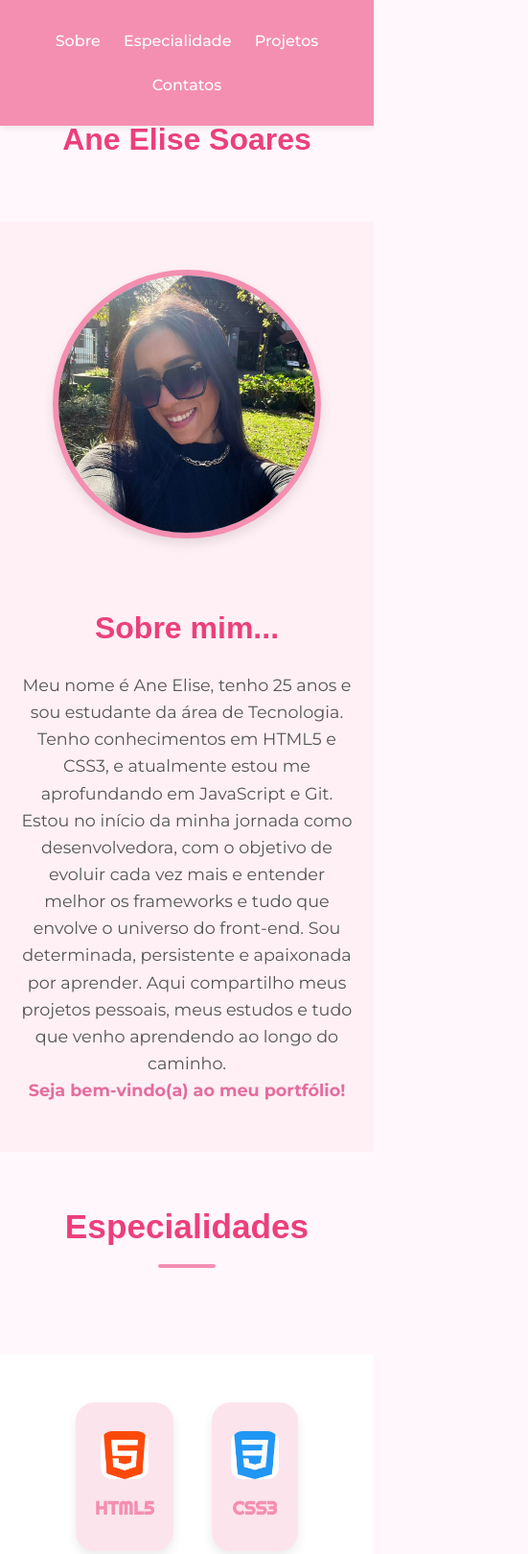
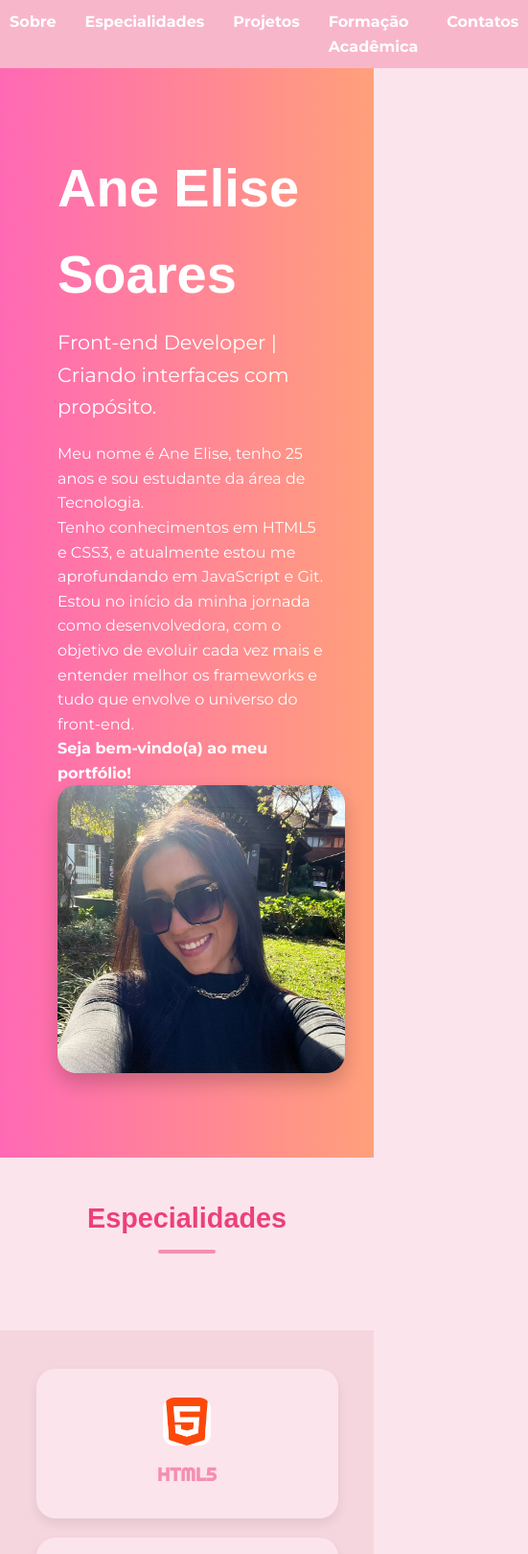
Before and after one commit to aneelise/portfolio, a plain HTML site: page index.html in a window 390 px wide. Shown: the top 1619 px of the page at 96% size, 551 px wide, since content can reach past the window. Drawn offline with nearby package versions, Linux system fonts and the light colour scheme; a web font is replaced by a local one.

Commit message:
layout novo

```diff
--- a/index.html
+++ b/index.html
@@ -9,30 +9,32 @@
 
 </head>
 <body>
-    <header>
-        <div class="titulo-header">
-        <h1> Ane Elise Soares </h1>
-        </div>
-
-        </header>
+    <body>
+        <header class="navbar">
             <nav>
                 <a href="#sobre">Sobre</a>
-            <a href="#especialidade">Especialidade</a>
+                <a href="#especialidade">Especialidades</a>
                 <a href="#projetos">Projetos</a>
+                <a href="#formacao">Formaçāo Acadêmica</a>
                 <a href="#contato">Contatos</a>
             </nav>
         </header>
+
         <main>
-
-    <section class="sobre-container" id="sobre">
-        <div class="img-apresentacao"><img src="imagens/fotoportfolio.jpeg" class="img-sobre" alt="Foto da Ane Elise, dona do portfólio."></div>
-        <div class="texto-apresentacao">
-            <h2>Sobre mim...</h2>
-            <p>Meu nome é Ane Elise, tenho 25 anos e sou estudante da área de Tecnologia. Tenho conhecimentos em HTML5 e CSS3, e atualmente estou me aprofundando em JavaScript e Git.
-                Estou no início da minha jornada como desenvolvedora, com o objetivo de evoluir cada vez mais e entender melhor os frameworks e tudo que envolve o universo do front-end. Sou determinada, persistente e apaixonada por aprender.
-                Aqui compartilho meus projetos pessoais, meus estudos e tudo que venho aprendendo ao longo do caminho. <br><span class="texto-apresentacao-destaque"><b>Seja bem-vindo(a) ao meu portfólio!</span></b></p>
+        <section class="hero" id="sobre">
+            <div class="hero-texto">
+                <h1>Ane Elise Soares</h1>
+                <p class="subtitulo">Front-end Developer | Criando interfaces com propósito.</p>
+                <p class="descricao">
+                    Meu nome é Ane Elise, tenho 25 anos e sou estudante da área de Tecnologia. <br>Tenho conhecimentos em HTML5 e CSS3, e atualmente estou me aprofundando em JavaScript e Git.
+                    Estou no início da minha jornada como desenvolvedora, com o objetivo de evoluir cada vez mais e entender melhor os frameworks e tudo que envolve o universo do front-end.
+                    <span class="texto-apresentacao-destaque"><b><br>Seja bem-vindo(a) ao meu portfólio!</b></span>
+                </p>
             </div>
 
+            <div class="hero-img">
+                <img src="imagens/fotoportfolio.jpeg" alt="Foto da Ane Elise">
+            </div>
         </section>
 
     <section class="especialidades" id="especialidade">
@@ -41,11 +43,13 @@
         </div>
     </section>
 
+
         <section class="especialidade-container">
             <div class="html-caixa">
                 <div class="especialidade-caixa">
                     <img src="imagens/html-icon.png" alt="Imagem da logo HTML" class="icon-img">
                     <div class="especialidade-texto">
+
                         <h3>HTML5</h3>
                     </div>
                 </div>
@@ -78,7 +82,9 @@
 
         <div class="titulo-caixa" id="projetos">
             <h1>PROJETOS</h1>
+            <p>Em construçāo...</p>
         </div>
+
 
         <section class="projeto-container">
             <div class="projeto-caixa">
@@ -92,13 +98,25 @@
             </div>
           </section>
 
+
+          <div class="titulo-caixa">
+            <h1>Formaçāo Acadêmica</h1>
+          </div>
+
+         <section class="formacao" id="formacao">
+            <div class="conteudo-formacao">
+                <p>Analise e Desenvolvimento de Sistemas - Universidade Positivo </p>
+            </div>
+        </section>
+
+
         <div class="titulo-caixa">
             <h1>CONTATOS</h1>
         </div>
 
         <section class="contato-container" id="contato">
         <div class="imagem-contato">
-            <img src="#" alt="">
+            <img src="imagens/flower-orange-3-svgrepo-com.svg" alt="">
         </div>
 
         <div class="texto-e-icons-contato">
@@ -110,7 +128,7 @@
                 <a href="https://github.com/aneelise" target="_blank"><i class='bx bxl-github'></i></a>
                 <a href="https://www.linkedin.com/in/ane-elise-s-a21806210/" target="_blank"><i class='bx bxl-linkedin'></i></a>
                 <a href="mailto:aneelise117@gmail.com"><i class='bx bxl-gmail'></i></a>
-                <a href="https://wa.me/43998231510" target="_blank"><i class='bx bxl-whatsapp'></i></a>
+                <a href="https://wa.me/5543998231510" target="_blank"><i class='bx bxl-whatsapp'></i></a>
             </div>
 
         </div>
--- a/style.css
+++ b/style.css
@@ -15,9 +15,11 @@
 
   body {
     font-family: "Montserrat", sans-serif;
-    background: #fff7fc;
+    background: var(--rosa-claro);
     color: #444;
     line-height: 1.6;
+
+
   }
 
   /* ===== VARIÁVEIS DE COR ===== */
@@ -29,100 +31,81 @@
     --cinza: #999;
   }
 
-  /* ===== HEADER COM TÍTULO ===== */
-  header {
-    text-align: center;
-    margin-top: 120px;
-    margin-bottom: 60px;
-  }
+  /* Navbar href do sobre */
+.navbar {
+  background-color: #f48fb18b;
+  padding: 10px 40px;
+  position: sticky;
+  top: 0;
+  z-index: 1000;
+}
 
-  header h1 {
-    font-size: 3rem;
-    font-weight: 700;
-    color: var(--rosa-escuro);
-    font-family: "Poetsen One", sans-serif;
-  }
+nav {
+  display: flex;
+  justify-content: center;
+  gap: 30px;
+}
 
-  .titulo-header {
-    font-size: 1.5rem;
-    font-weight: 400;
-    color: var(--rosa-principal);
-  }
+nav a {
+  text-decoration: none;
+  font-weight: bold;
+  color: #fff;
+  font-size: 1rem;
+  transition: color 0.3s ease;
+}
 
-  /* ===== NAV FIXO ===== */
-  nav {
-    position: fixed;
-    top: 0;
-    left: 0;
-    width: 100%;
-    background: var(--rosa-principal);
-    padding: 20px 0;
-    text-align: center;
-    z-index: 1000;
-    box-shadow: 0 4px 6px rgba(0, 0, 0, 0.05);
-  }
+nav a:hover {
+  color: #ffddf4;
+}
 
-  nav a {
-    color: var(--branco);
-    text-decoration: none;
-    margin: 0 20px;
-    font-weight: 500;
-    font-size: 1rem;
-    transition: color 0.3s;
-  }
+/* Hero Section */
+.hero {
+  display: flex;
+  justify-content: space-between;
+  align-items: center;
+  padding: 80px 60px;
+  background: linear-gradient(90deg, #ff69b4, #ffa07a);
+  color: white;
+  flex-wrap: wrap;
+  gap: 40px;
+}
 
-  nav a:hover {
-    color: var(--rosa-claro);
-  }
+.hero-texto {
+  flex: 1;
+  min-width: 280px;
+}
+
+.hero-texto h1 {
+  font-size: 3.5rem;
+  margin-bottom: 10px;
+  font-family: "Poetsen One", sans-serif;
+}
+
+.subtitulo {
+  font-size: 1.3rem;
+  margin-bottom: 20px;`
+  font-weight: 300;
+}
+
+.descricao {
+  font-size: 1rem;
+  line-height: 1.6;
+}
+
+.hero-img img {
+  width: 300px;
+  height: 300px;
+  object-fit: cover;
+  border-radius: 20px;
+  box-shadow: 0 10px 20px rgba(0,0,0,0.2);
+}
+
 
   /* ===== GERAL DAS SEÇÕES ===== */
   section {
     width: 100%;
-    padding: 80px 60px;
-  }
+    padding: 80px 0;
 
-  /* ===== SOBRE ===== */
-  .sobre-container {
-    display: flex;
-    flex-wrap: wrap;
-    justify-content: space-around;
-    align-items: center;
-    background-color: #fff0f5;
-    gap: 60px;
-
-  }
-
-  .sobre-container h2 {
-    font-family: "Poetsen One", sans-serif;
-  }
-
-  .img-apresentacao img {
-    width: 280px;
-    height: 280px;
-    border-radius: 50%;
-    object-fit: cover;
-    border: 6px solid var(--rosa-principal);
-    box-shadow: 0 6px 12px rgba(0, 0, 0, 0.1);
-  }
-
-
-  .texto-apresentacao {
-    max-width: 600px;
-  }
-
-  .texto-apresentacao h2 {
-    font-size: 2rem;
-    color: var(--rosa-escuro);
-    margin-bottom: 20px;
-  }
-
-  .texto-apresentacao p {
-    font-size: 1.1rem;
-    color: #555;
-  }
-
-  .texto-apresentacao-destaque {
-    color: #e56d9f
   }
 
   /* ===== TÍTULOS DE SESSÃO ===== */
@@ -135,8 +118,39 @@
     font-family: "Poetsen One", sans-serif;
   }
 
-  .titulo-caixa h1::after {
-    content: '';
+  .titulo-caixa p {
+    font-size: 1.3rem;
+    text-align: center;
+    color: var(--rosa-escuro);
+    margin-bottom: 40px;
+    position: relative;
+    font-family: "Poetsen One", sans-serif;
+  }
+
+
+  .formacao {
+    display: flex;
+    flex-wrap: wrap;
+    gap: 20px;
+    align-items: flex-start;
+    justify-content: center;
+    background: #f5d6dde7;
+    padding: 60px;
+    border-radius: 20px;
+    box-shadow: 0 2px 10px rgba(0, 0, 0, 0.07);
+    text-align: left; /* <<< Alinha os textos à esquerda */
+  }
+
+  .formacao .formacao-conteudo p {
+    font-size: 1.2rem;
+    color: var(--rosa-escuro);
+    font-weight: 600;
+    margin-top: 20px;
+  }
+
+
+  .titulo-caixa h1::after { /* o ::after cria uma linha vermelha abaixo do botão, mesmo sem ter isso no HTML.*/
+    content: ''; /*Sem essa linha, o pseudo-elemento não aparece. Mesmo que o conteúdo seja vazio, o CSS exige que você defina o content para ativar o pseudo-elemento.*/
     display: block;
     width: 60px;
     height: 4px;
@@ -146,12 +160,13 @@
   }
 
   /* ===== ESPECIALIDADES ===== */
+
   .especialidade-container {
     display: flex;
     flex-wrap: wrap;
     gap: 40px;
     justify-content: center;
-    background: #ffffff;
+    background: #f5d6dde7;
   }
 
 
@@ -193,9 +208,8 @@
     justify-content: center;
     flex-wrap: wrap;
     gap: 40px;
-    background: #fdf2f7;
+    background: #f5d6dde7;
     border-radius: 20px;
-    padding: 40px;
   }
 
   .projeto-caixa {
@@ -220,12 +234,6 @@
     height: 220px;
     border-radius: 12px;
     border: 1px solid #ccc;
-  }
-
-  .projeto-container {
-    display: flex;
-    justify-content: center;
-    padding: 40px 20px;
   }
 
   .projeto-caixa {
@@ -261,6 +269,7 @@
     opacity: 0;
     transition: opacity 0.4s ease;
     text-align: center;
+
   }
 
   .projeto-overlay h3 {
@@ -281,14 +290,18 @@
 
   .projeto-overlay a:hover {
     background-color: #e56d9f;
+
   }
 
   .projeto-img-wrapper:hover .projeto-img {
+    position: relative;
     filter: blur(0px);
   }
 
   .projeto-img-wrapper:hover .projeto-overlay {
     opacity: 1;
+    border: 2px solid var(--rosa-principal);
+    box-shadow: 0 0 15px rgba(244, 143, 177, 0.4);
   }
 
 
@@ -299,19 +312,17 @@
     gap: 20px;
     align-items: flex-start;
     justify-content: center;
-    background: #fff;
+    background: #f5d6dde7;
     padding: 60px;
     border-radius: 20px;
     box-shadow: 0 2px 10px rgba(0, 0, 0, 0.07);
     text-align: left; /* <<< Alinha os textos à esquerda */
+
   }
-
 
   .imagem-contato img {
     width: 150px;
-    border-radius: 50%;
-    border: 4px solid var(--rosa-principal);
-    background: #eee;
+    background: none;
   }
 
   .texto-e-icons-contato {
@@ -325,9 +336,10 @@
   }
 
   .texto-e-icons-contato p {
-    color: #666;
+    color: #444;
     margin-bottom: 12px;
     font-size: 1rem;
+
   }
 
   .icons-contato i {
@@ -345,46 +357,113 @@
 
 
 
-  /* ===== RESPONSIVO ===== */
+/*===== RODAPE ===== */
+.rodape {
+  bottom: 0;
+  left: 0;
+  width: 100%;
+  padding: 12px 0;
+  text-align: center;
+  font-size: 15px;
+  background-color: transparent;
+  color: #333;
+  z-index: 10;
+}
+
+  /* ===== RESPONSIVO MOBILE ===== */
   @media (max-width: 768px) {
-    nav a {
+
+    .navbar {
       display: inline-block;
-      margin: 10px;
+      margin: 0;
+      padding: 10px;
+      font-size: 1rem;
+    }
+
+    .hero {
+      display: inline-block;
+      margin: 0;
+      font-size: 1rem;
+    }
+
+    header {
+      margin-top: 100px;
+      margin-bottom: 40px;
     }
 
     header h1 {
       font-size: 2rem;
     }
 
-    .sobre-container,
-    .contato-container {
+    section {
+      padding: 40px 20px;
+    }
+
+    .sobre-container {
       flex-direction: column;
+      gap: 30px;
       text-align: center;
     }
 
+    .img-apresentacao img {
+      width: 180px;
+      height: 180px;
+    }
+
+    .texto-apresentacao h2 {
+      font-size: 1.5rem;
+    }
+
+    .texto-apresentacao p {
+      font-size: 1rem;
+    }
+
+    .especialidade-container {
+      flex-direction: column;
+      gap: 20px;
+    }
+
     .especialidade-caixa {
+      width: 90%;
+      margin: 0 auto;
+    }
+
+    .projeto-container {
+      flex-direction: column;
+      gap: 30px;
+      padding: 20px;
+    }
+
+    .projeto-caixa {
       width: 100%;
-      max-width: 280px;
     }
 
     iframe {
-      width: 100%;
+      max-width: 100%;
+      height: 200px;
     }
 
-    section {
-      padding: 50px 20px;
+    .contato-container {
+      flex-direction: column;
+      padding: 40px 20px;
+      text-align: center;
+    }
+
+    .imagem-contato img {
+      width: 120px;
+      margin-bottom: 20px;
+    }
+
+    .texto-e-icons-contato {
+      max-width: 100%;
+    }
+
+    .icons-contato i {
+      font-size: 40px;
+      margin: 10px;
+    }
+
+    .titulo-caixa h1 {
+      font-size: 1.8rem;
     }
   }
-
-/*===== RODAPE ===== */
-.rodape {
-    bottom: 0;
-    left: 0;
-    width: 100%;
-    padding: 12px 0;
-    text-align: center;
-    font-size: 15px;
-    background-color: transparent;
-    color: #333;
-    z-index: 10;
-  }
```
Also changed, not shown: imagens/flower-orange-3-svgrepo-com.svg (added), imagens/leaf-organic-flora-svgrepo-com.svg (added). Lines whose indentation alone changed are shown as unchanged.
